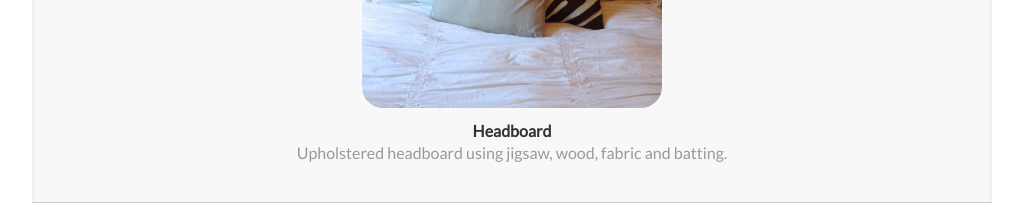
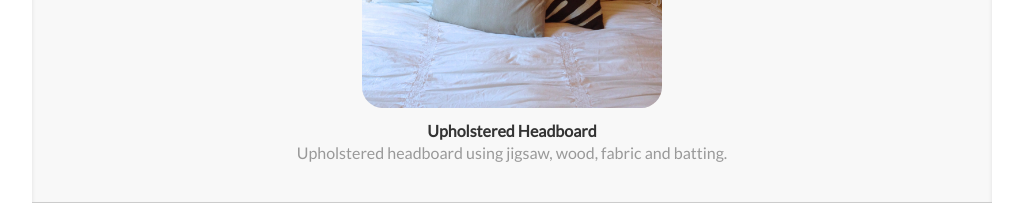
Before and after one commit to caitymoran/caitymoran.github.io, a plain HTML site: page index.html in a window 1280 px wide. Shown: the part 1120-1330 px from the top of the page, without its empty margins (128-1151 px from the left). Drawn offline with Linux system fonts and the light colour scheme.

Commit message:
Updated headboard tag

```diff
--- a/index.html
+++ b/index.html
@@ -31,7 +31,7 @@
         <div class="list lightgrey">
             <img src="images/headboard-grey.jpg" alt="headboard">
             <span>
-                Headboard
+                Upholstered Headboard
             </span>
             <p>
                 Upholstered headboard using jigsaw, wood, fabric and batting.
```
